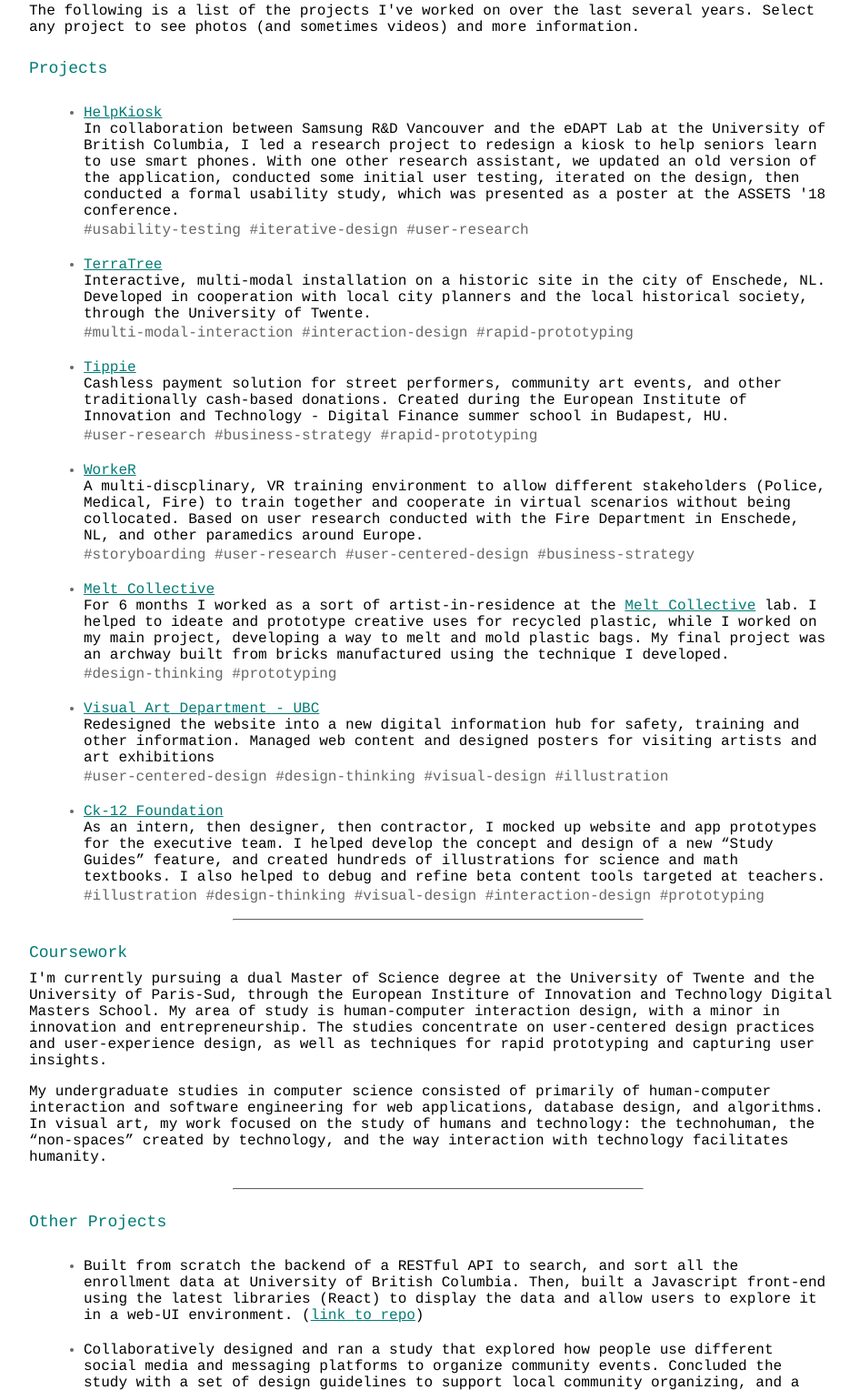
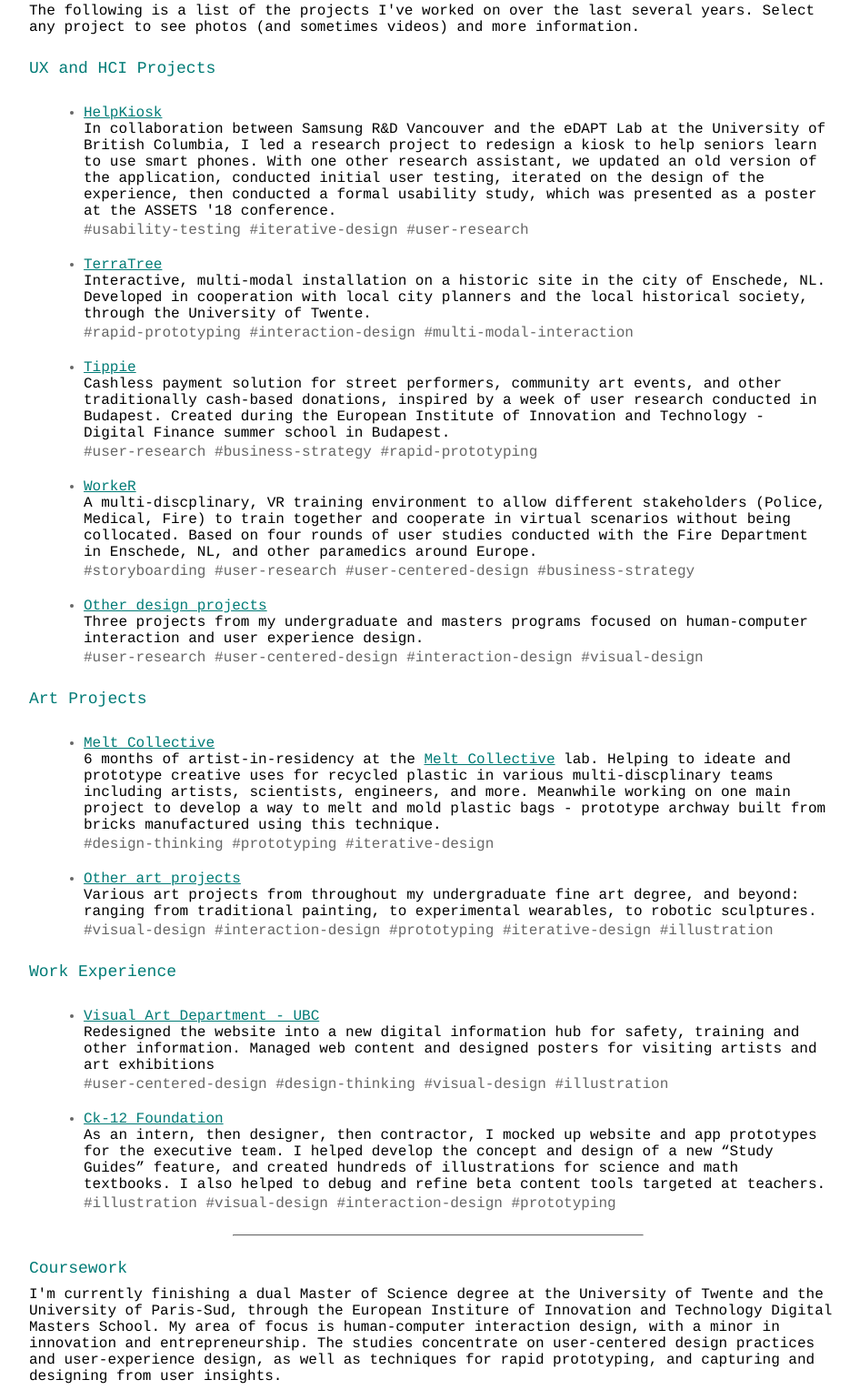
Before and after one commit to zlwilson/zlwilson.github.io, a plain HTML site: page projects.html in a window 1280 px wide. Shown: the part 153-1681 px from the top of the page at 91% size, without its empty margins (158-1104 px from the left). Drawn offline with Linux system fonts and the light colour scheme.

Commit message:
formatting of project page is better

```diff
--- a/projects.html
+++ b/projects.html
@@ -23,41 +23,56 @@
 			</div>
 			<div id="projects" class="contentlist">
         <p style="margin-top: 30px">The following is a list of the projects I've worked on over the last several years. Select any project to see photos (and sometimes videos) and more information.</p>
-                <h2>Projects</h2>
+                <h2>UX and HCI Projects</h2>
                 <ul>
                   <li><a href="projects/helpkiosk/index.html">HelpKiosk</a>
-                    <p style="margin-bottom: 3px">In collaboration between Samsung R&D Vancouver and the eDAPT Lab at the University of British Columbia, I led a research project to redesign a kiosk to help seniors learn to use smart phones. With one other research assistant, we updated an old version of the application, conducted some initial user testing, iterated on the design, then conducted a formal usability study, which was presented as a poster at the ASSETS '18 conference.</p>
+                    <p style="margin-bottom: 3px">In collaboration between Samsung R&D Vancouver and the eDAPT Lab at the University of British Columbia, I led a research project to redesign a kiosk to help seniors learn to use smart phones. With one other research assistant, we updated an old version of the application, conducted initial user testing, iterated on the design of the experience, then conducted a formal usability study, which was presented as a poster at the ASSETS '18 conference.</p>
                     #usability-testing #iterative-design #user-research
                   </li>
                   <li><a href="projects/terratree/index.html">TerraTree</a>
                 		<p style="margin-bottom: 3px">Interactive, multi-modal installation on a historic site in the city of Enschede, NL. Developed in cooperation with local city planners and the local historical society, through the University of Twente.</p>
-                    #multi-modal-interaction #interaction-design #rapid-prototyping
+                    #rapid-prototyping #interaction-design #multi-modal-interaction
                 	</li>
                   <li><a href="projects/tippie/index.html">Tippie</a>
-                    <p style="margin-bottom: 3px">Cashless payment solution for street performers, community art events, and other traditionally cash-based donations. Created during the European Institute of Innovation and Technology - Digital Finance summer school in Budapest, HU.</p>
+                    <p style="margin-bottom: 3px">Cashless payment solution for street performers, community art events, and other traditionally cash-based donations, inspired by a week of user research conducted in Budapest. Created during the European Institute of Innovation and Technology - Digital Finance summer school in Budapest.</p>
                     #user-research #business-strategy #rapid-prototyping
                   </li>
                   <li><a href="projects/worker/index.html">WorkeR</a>
-                    <p style="margin-bottom: 3px">A multi-discplinary, VR training environment to allow different stakeholders (Police, Medical, Fire) to train together and cooperate in virtual scenarios without being collocated. Based on user research conducted with the Fire Department in Enschede, NL, and other paramedics around Europe.</p>
+                    <p style="margin-bottom: 3px">A multi-discplinary, VR training environment to allow different stakeholders (Police, Medical, Fire) to train together and cooperate in virtual scenarios without being collocated. Based on four rounds of user studies conducted with the Fire Department in Enschede, NL, and other paramedics around Europe.</p>
                     #storyboarding #user-research #user-centered-design #business-strategy
                   </li>
+                  <li><a href="projects/design/index.html">Other design projects</a>
+                    <p style="margin-bottom: 3px">Three projects from my undergraduate and masters programs focused on human-computer interaction and user experience design.</p>
+                    #user-research #user-centered-design #interaction-design #visual-design
+                  </li>
+                </ul>
+                <h2>Art Projects</h2>
+                <ul>
                   <li><a href="projects/melt/index.html">Melt Collective</a>
-                    <p style="margin-bottom: 3px">For 6 months I worked as a sort of artist-in-residence at the <a href="http://www.meltcollective.com" target="blank">Melt Collective</a> lab. I helped to ideate and prototype creative uses for recycled plastic, while I worked on my main project, developing a way to melt and mold plastic bags. My final project was an archway built from bricks manufactured using the technique I developed.</p>
-                    #design-thinking #prototyping
+                    <p style="margin-bottom: 3px">6 months of artist-in-residency at the <a href="http://www.meltcollective.com" target="blank">Melt Collective</a> lab. Helping to ideate and prototype creative uses for recycled plastic in various multi-discplinary teams including artists, scientists, engineers, and more. Meanwhile working on one main project to develop a way to melt and mold plastic bags - prototype archway built from bricks manufactured using this technique.</p>
+                    #design-thinking #prototyping #iterative-design
                   </li>
+                  <li><a href="projects/artworks/index.html">Other art projects</a>
+                    <p style="margin-bottom: 3px">Various art projects from throughout my undergraduate fine art degree, and beyond: ranging from traditional painting, to experimental wearables, to robotic sculptures.</p>
+                    #visual-design #interaction-design #prototyping #iterative-design #illustration
+                  </li>
+                </ul>
+                <h2>Work Experience</h2>
+                <ul>
                   <li><a href="projects/ahva/index.html">Visual Art Department - UBC</a>
                     <p style="margin-bottom: 3px">Redesigned the website into a new digital information hub for safety, training and other information. Managed web content and designed posters for visiting artists and art exhibitions</p>
                     #user-centered-design #design-thinking #visual-design #illustration
                   </li>
                   <li><a href="projects/ck12/index.html">Ck-12 Foundation</a>
                     <p style="margin-bottom: 3px">As an intern, then designer, then contractor, I mocked up website and app prototypes for the executive team. I helped develop the concept and design of a new “Study Guides” feature, and created hundreds of illustrations for science and math textbooks. I also helped to debug and refine beta content tools targeted at teachers.</p>
-                    #illustration #design-thinking #visual-design #interaction-design #prototyping
+                    #illustration #visual-design #interaction-design #prototyping
+                    <p style="margin-bottom: 25px"></p>
                   </li>
                	</ul>
                 <hr>
                 <h2>Coursework</h2>
-                <p>I'm currently pursuing a dual Master of Science degree at the University of Twente and the University of Paris-Sud, through the European Institure of Innovation and Technology Digital Masters School. My area of study is human-computer interaction design, with a minor in innovation and entrepreneurship. The studies concentrate on user-centered design practices and user-experience design, as well as techniques for rapid prototyping and capturing user insights.</p>
-                <p style="margin-bottom: 25px">My undergraduate studies in computer science consisted of primarily of human-computer interaction and software engineering for web applications, database design, and algorithms.
+                <p>I'm currently finishing a dual Master of Science degree at the University of Twente and the University of Paris-Sud, through the European Institure of Innovation and Technology Digital Masters School. My area of focus is human-computer interaction design, with a minor in innovation and entrepreneurship. The studies concentrate on user-centered design practices and user-experience design, as well as techniques for rapid prototyping, and capturing and designing from user insights.</p>
+                <p style="margin-bottom: 25px">My undergraduate studies in computer science consisted primarily of human-computer interaction and software engineering (web applications, database design and algorithms).
                 In visual art, my work focused on the study of humans and technology: the technohuman, the “non-spaces” created by technology, and the way interaction with technology facilitates humanity.</p>
                 <hr>
                 <h2>Other Projects</h2>
```
Also changed, not shown: projects/artworks/index.html (+1 -1 lines), projects/terratree/index.html (+1 -0 lines).
